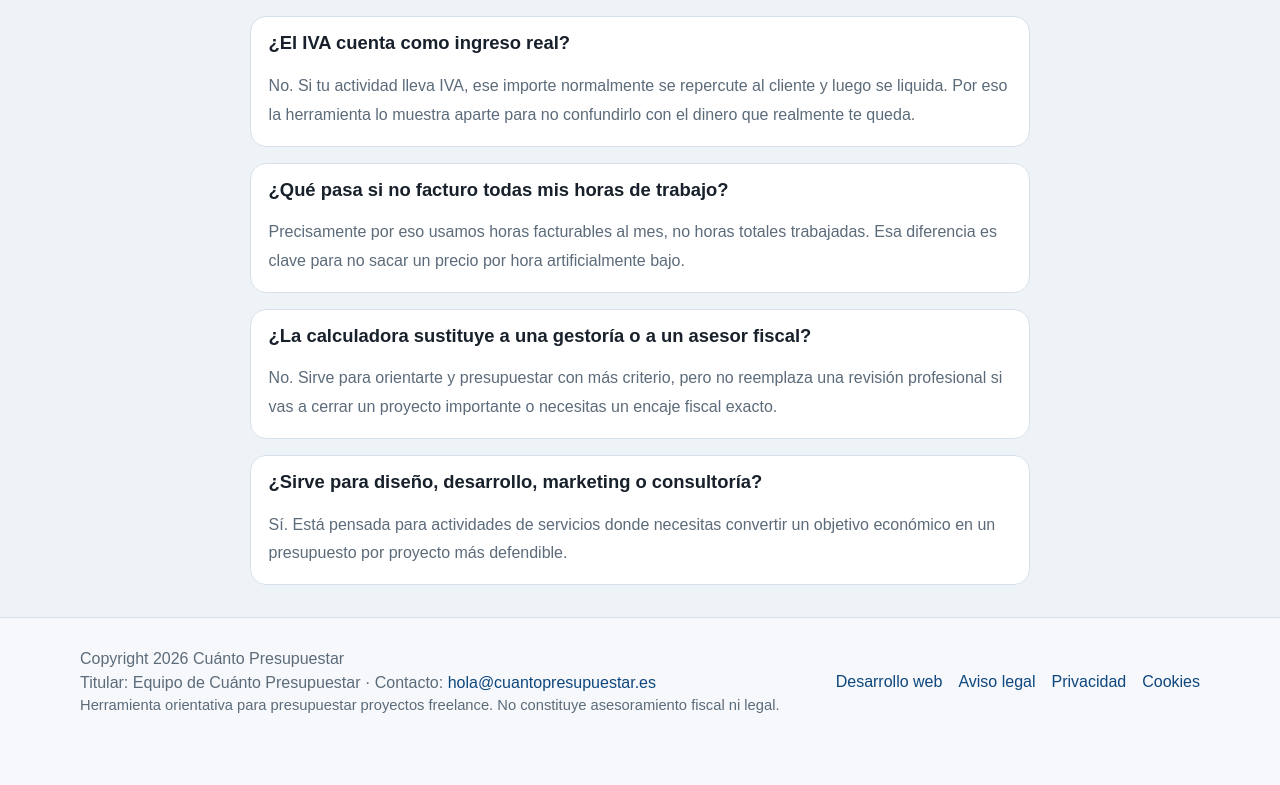
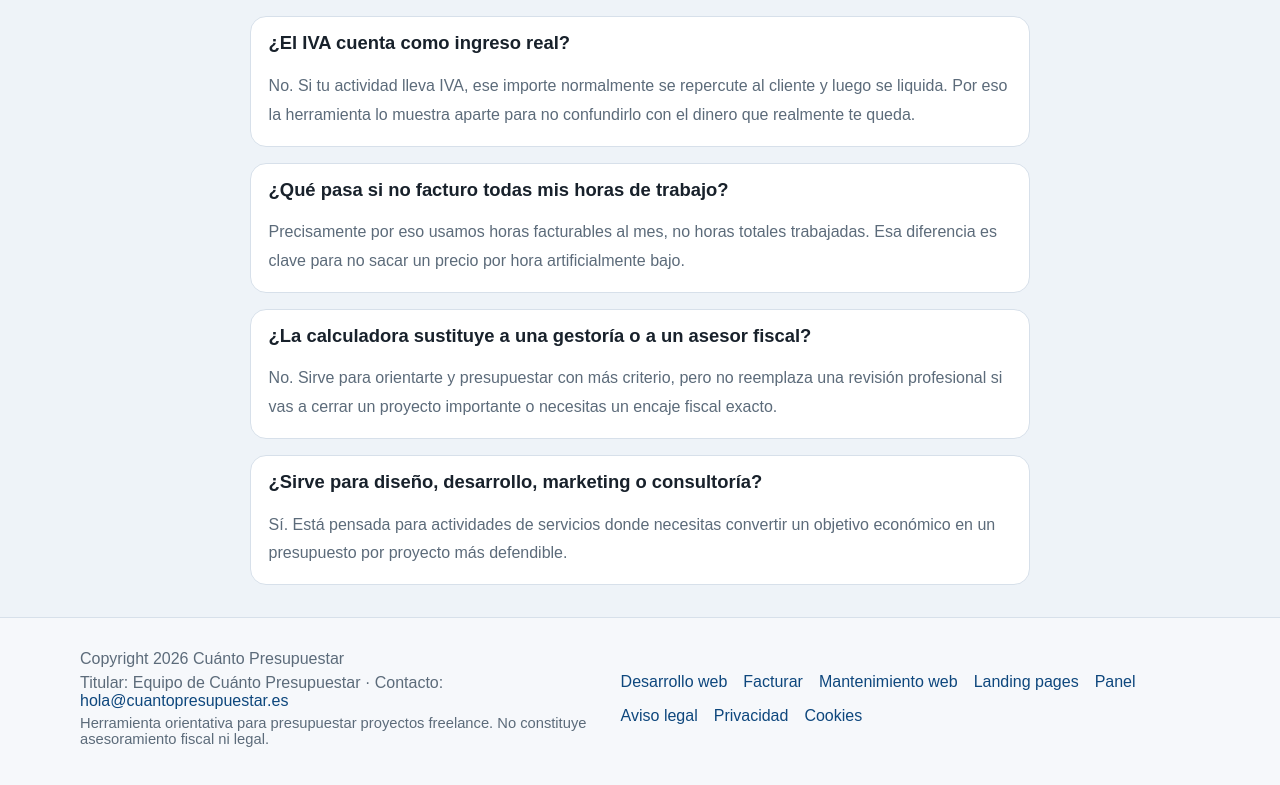
Before and after one commit to djimenezm/cuantopresupuestar, a Next.js app: page / in a window 1280 px wide. Shown: the part 4310-5095 px from the top of the page. Before the commit the page ends 5071 px from the top, so only its background shows below. Built offline with nearby package versions, Linux system fonts and the light colour scheme; no server answers.

Commit message:
Add ecosystem footer links

```diff
--- a/components/Footer.tsx
+++ b/components/Footer.tsx
@@ -20,6 +20,10 @@ export default function Footer() {
         </div>
         <div className="footer-links">
           <Link href="/presupuesto-desarrollo-web-freelance">Desarrollo web</Link>
+          <a href="https://www.cuantofacturar.es">Facturar</a>
+          <a href="https://www.mantenimientowebmensual.es">Mantenimiento web</a>
+          <a href="https://www.cuantocobrarlandingpage.es">Landing pages</a>
+          <a href="https://www.paneldeherramientas.es">Panel</a>
           <Link href="/aviso-legal">Aviso legal</Link>
           <Link href="/privacidad">Privacidad</Link>
           <Link href="/cookies">Cookies</Link>
```
